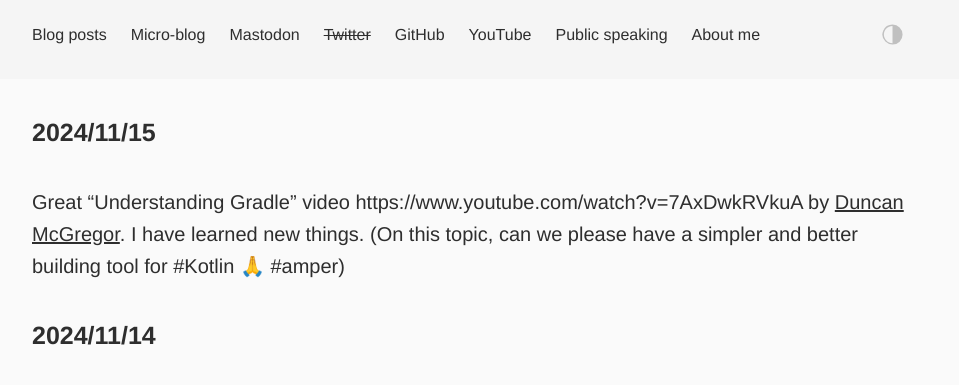
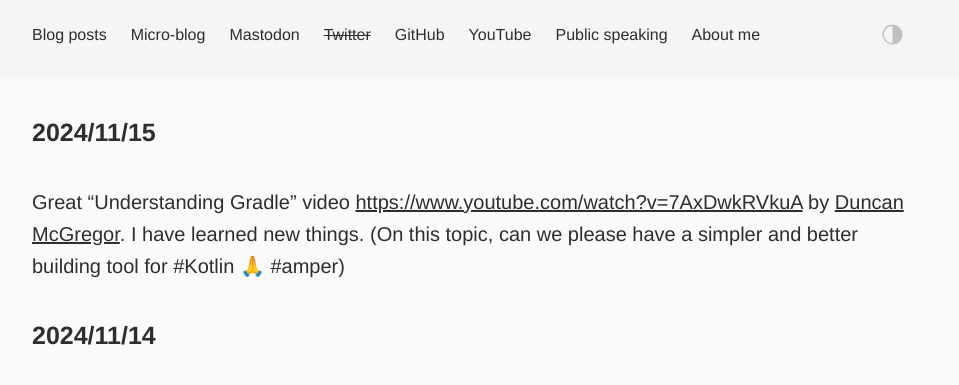
Before and after one commit to dkandalov/dkandalov.github.io, a Jekyll site: the page built from micro-blog.md, in a window 1280 px wide and 900 px high. Shown: the top 385 px of the window, without its empty margins (160-1119 px from the left). Built offline with Jekyll 4.4.1, drawn with Linux system fonts in a browser that asks for light colours.

```diff
--- a/micro-blog.md
+++ b/micro-blog.md
@@ -4,7 +4,7 @@ permalink: /micro-blog/
 ---
 
 #### 2024/11/15
-Great "Understanding Gradle" video https://www.youtube.com/watch?v=7AxDwkRVkuA by [Duncan McGregor](https://www.youtube.com/@PairingWithDuncan). I have learned new things. (On this topic, can we please have a simpler and better building tool for #Kotlin 🙏 #amper)
+Great "Understanding Gradle" video <https://www.youtube.com/watch?v=7AxDwkRVkuA> by [Duncan McGregor](https://www.youtube.com/@PairingWithDuncan). I have learned new things. (On this topic, can we please have a simpler and better building tool for #Kotlin 🙏 #amper)
 
 #### 2024/11/14
 Are there any good reasons why #Kotlin fun interfaces can't be passed to functions expecting function parameters? For example:
```
